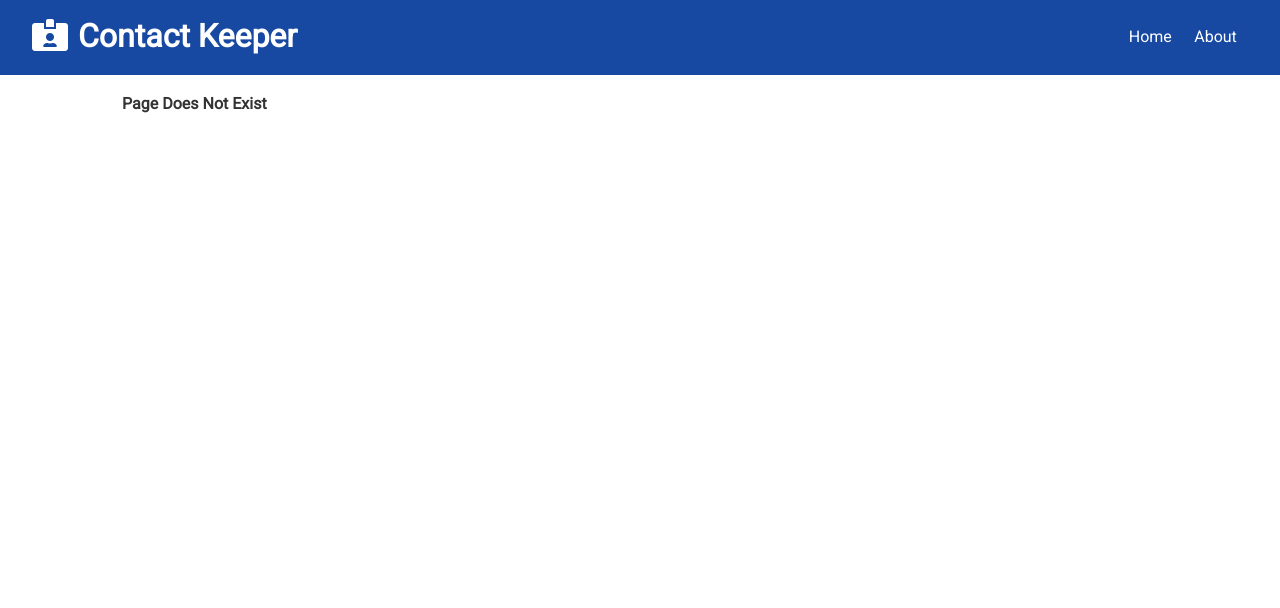
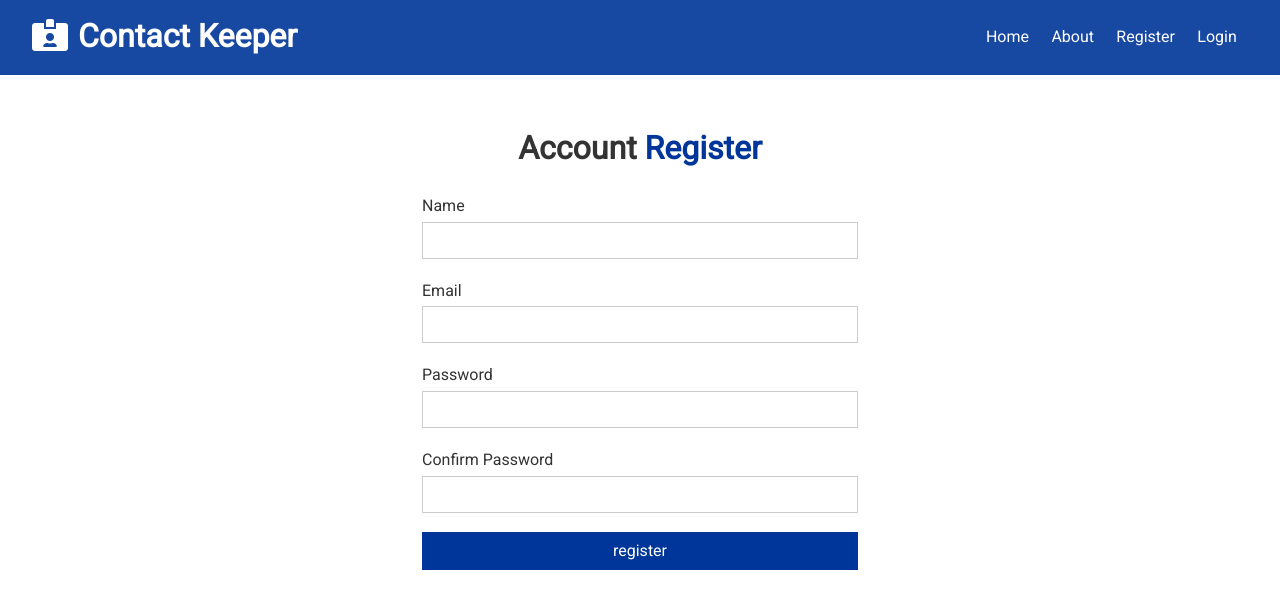
Before and after one commit to the-Revolutionist/contact-keeper, a React (Create React App) app in the folder client/: page /register in a window 1280 px wide. Shown: the top 608 px of the page. Built offline with nearby package versions, Linux system fonts and the light colour scheme.

Commit message:
created Login and Register components

```diff
--- a/client/src/App.js
+++ b/client/src/App.js
@@ -6,8 +6,10 @@
 import { AuthState } from "./context/auth/AuthState";
 import { ContactState } from "./context/contact/ContactState";
 import { Home } from "./components/pages/Home";
+import { Login } from "./components/auth/Login";
 import { NavBar } from "./components/layout/NavBar";
 import { NotFound } from "./components/pages/NotFound";
+import { Register } from "./components/auth/Register";
 
 const App = () => {
   return (
@@ -19,6 +21,8 @@
             <Switch>
               <Route exact path="/" component={Home} />
               <Route exact path="/about" component={About} />
+              <Route exact path="/register" component={Register} />
+              <Route exact path="/login" component={Login} />
               <Route path="/" component={NotFound} />
             </Switch>
           </div>
--- a/client/src/components/auth/Login.jsx
+++ b/client/src/components/auth/Login.jsx
@@ -1,3 +1,56 @@
+import { useState } from "react";
+
 export const Login = () => {
-  return <div></div>;
+  const [user, setUser] = useState({
+    email: "",
+    password: "",
+  });
+
+  const { email, password } = user;
+
+  const handleOnChange = (e) => {
+    setUser({ ...user, [e.target.name]: e.target.value });
+  };
+
+  const handleOnSubmit = (e) => {
+    e.preventDefault();
+    console.log("login");
+  };
+
+  return (
+    <>
+      <div className="form-container">
+        <h1>
+          Account <span className="text-primary">Login</span>
+        </h1>
+        <form onSubmit={handleOnSubmit}>
+          <div className="form-group">
+            <label htmlFor="email">Email</label>
+            <input
+              type="email"
+              name="email"
+              value={email}
+              onChange={handleOnChange}
+            />
+          </div>
+
+          <div className="form-group">
+            <label htmlFor="password">Password</label>
+            <input
+              type="password"
+              name="password"
+              value={password}
+              onChange={handleOnChange}
+            />
+          </div>
+
+          <input
+            className="btn btn-primary btn-block"
+            type="submit"
+            value="login"
+          />
+        </form>
+      </div>
+    </>
+  );
 };
--- a/client/src/components/auth/Register.jsx
+++ b/client/src/components/auth/Register.jsx
@@ -1,3 +1,73 @@
+import { useState } from "react";
+
 export const Register = () => {
-  return <div></div>;
+  const [user, setUser] = useState({
+    name: "",
+    email: "",
+    password: "",
+    password2: "",
+  });
+  const { name, email, password, password2 } = user;
+
+  const handleOnChange = (e) => {
+    setUser({ ...user, [e.target.name]: e.target.value });
+  };
+
+  const handleOnSubmit = (e) => {
+    e.preventDefault();
+    console.log("register");
+  };
+
+  return (
+    <>
+      <div className="form-container">
+        <h1>
+          Account <span className="text-primary">Register</span>
+        </h1>
+        <form onSubmit={handleOnSubmit}>
+          <div className="form-group">
+            <label htmlFor="name">Name</label>
+            <input
+              type="text"
+              name="name"
+              value={name}
+              onChange={handleOnChange}
+            />
+          </div>
+          <div className="form-group">
+            <label htmlFor="email">Email</label>
+            <input
+              type="email"
+              name="email"
+              value={email}
+              onChange={handleOnChange}
+            />
+          </div>
+          <div className="form-group">
+            <label htmlFor="password">Password</label>
+            <input
+              type="password"
+              name="password"
+              value={password}
+              onChange={handleOnChange}
+            />
+          </div>
+          <div className="form-group">
+            <label htmlFor="password2">Confirm Password</label>
+            <input
+              type="password"
+              name="password2"
+              value={password2}
+              onChange={handleOnChange}
+            />
+          </div>
+          <input
+            className="btn btn-primary btn-block"
+            type="submit"
+            value="register"
+          />
+        </form>
+      </div>
+    </>
+  );
 };
--- a/client/src/components/layout/NavBar.jsx
+++ b/client/src/components/layout/NavBar.jsx
@@ -16,6 +16,12 @@
           <li>
             <Link to="/about">About</Link>
           </li>
+          <li>
+            <Link to="/register">Register</Link>
+          </li>
+          <li>
+            <Link to="/login">Login</Link>
+          </li>
         </ul>
       </div>
     </>
```
